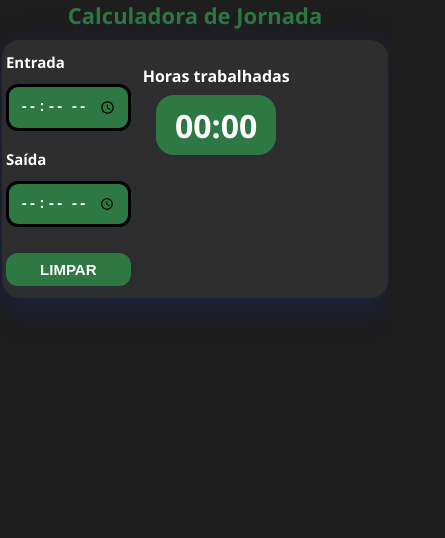
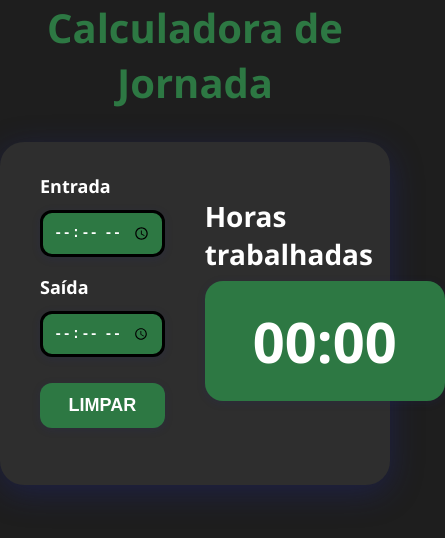
Before and after one commit to roxbrz/teste, a plain HTML site: page index.html in a window 390 px wide. Shown: the whole page, 445 px wide, since content can reach past the window. Drawn offline with Linux system fonts and the light colour scheme.

Commit message:
Update index.html

```diff
--- a/index.html
+++ b/index.html
@@ -134,51 +134,7 @@ body {
       <div class="clock" id="resultado">00:00</div>
       <div id="relatorio" style="margin-top:20px; font-size:20px; font-weight:bold;"></div>
     </div>
-  <style>
-    @media (max-width: 600px) {
-      .container {
-        flex-direction: row;
-        gap: 12px;
-        padding: 12px 4px;
-        max-width: 99vw;
-        width: 99vw;
-        min-width: 0;
-        box-sizing: border-box;
-        border-radius: 18px;
-        box-shadow: 0 8px 32px 0 rgba(31, 38, 135, 0.37);
-        background: #2e2e2e;
-        margin: 0 auto;
-      }
-      .clock {
-        font-size: 32px;
-        width: 120px;
-        height: 60px;
-        margin-bottom: 8px;
-      }
-      .left-panel label {
-        font-size: 15px;
-      }
-      .left-panel input[type="time"] {
-        font-size: 15px;
-        padding: 8px;
-      }
-      .left-panel button {
-        font-size: 15px;
-        padding: 8px;
-      }
-      h1 {
-        font-size: 22px !important;
-        margin-bottom: 10px !important;
-      }
-      #tituloHoras {
-        font-size: 16px !important;
-      }
-      #relatorio {
-        font-size: 14px !important;
-        padding: 6px 0 !important;
-      }
-    }
-  </style>
+  <!-- CSS responsivo removido para exibir a versão web em todos os dispositivos -->
   </div>
 
   <script>
```
